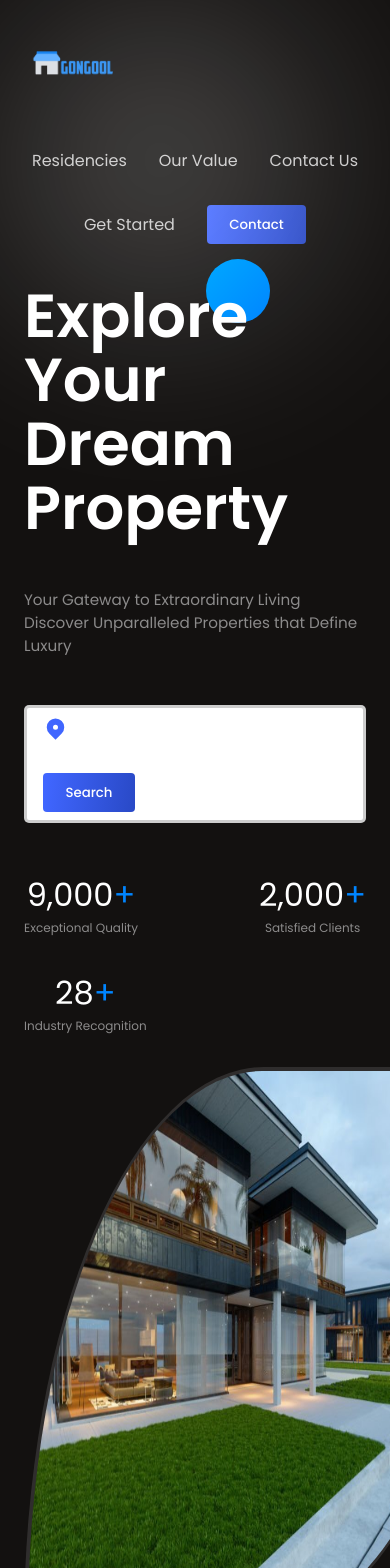
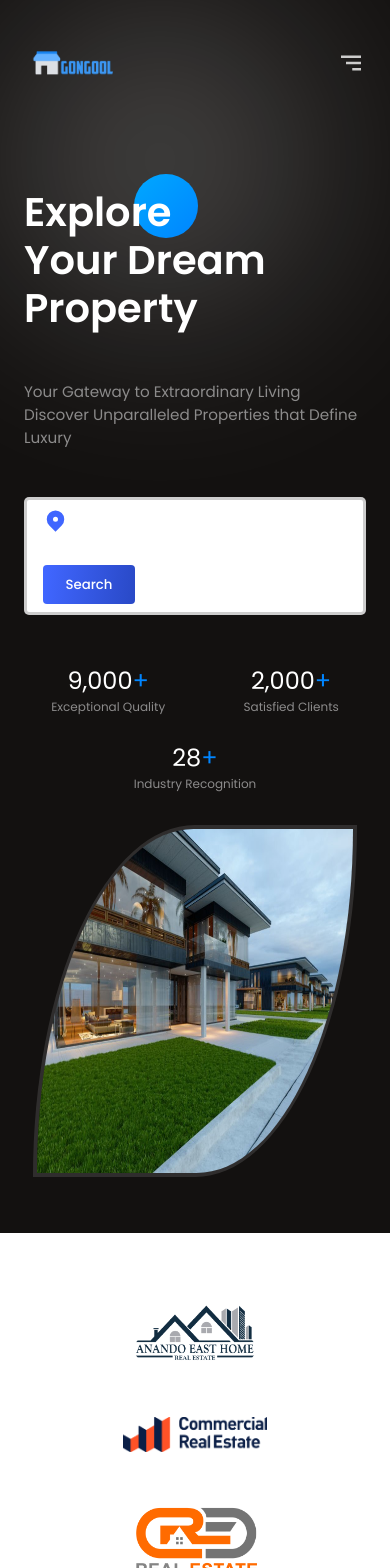
Before and after one commit to gongool/RE-OLD, a React (Vite) app: page / in a window 390 px wide. Shown: the top 1568 px of the page. Built offline with nearby package versions, Linux system fonts and the light colour scheme.

Commit message:
"Initial commit"

```diff
--- a/src/components/Contact/Contact.css
+++ b/src/components/Contact/Contact.css
@@ -6,7 +6,8 @@
     border: 4px solid rgb(232 232 232 / 93%);
     background-size: cover;
 }
-.c-container .image-container > img {
+
+.c-container .image-container>img {
     object-fit: cover;
 }
 
@@ -15,21 +16,22 @@
 }
 
 .c-container>div {
-    flex:1;
+    flex: 1;
 }
 
 .c-right {
     width: 100%;
 }
 
-.c-left{
+.c-left {
     gap: 0.5rem;
 }
 
-.contactModes{
+.contactModes {
     margin-top: 2rem;
     gap: 1rem;
 }
+
 .contactModes .row {
     gap: 1.5rem;
 }
@@ -51,7 +53,7 @@
     font-weight: 600;
 }
 
-.mode >:nth-child(1) {
+.mode>:nth-child(1) {
     width: 100%;
     gap: 1.6rem;
 }
@@ -61,7 +63,7 @@
     font-weight: 600;
 }
 
-.mode:hover{
+.mode:hover {
     scale: 1.1rem;
     box-shadow: var(--shadow);
 }
@@ -71,3 +73,39 @@
     color: white;
     scale: 0.8;
 }
+
+@media (max-width : 1024px) {
+
+    .c-container {
+        flex-direction: column;
+    }
+
+    .c-right {
+        justify-content: center;
+    }
+
+    .contactModes {
+        width: 100%;
+    }
+
+    .row {
+        flex-direction: column;
+        width: 100%;
+    }
+
+    .c-left .primary-text {
+        font-size: 1.6rem;
+        margin-top: -0.7rem;
+    }
+
+    .mode {
+        width: 100%;
+    }
+
+    .c-right .image-container {
+        width: 95%;
+        height: 22rem;
+        object-fit: cover;
+    }
+
+}
--- a/src/components/Footer/Footer.css
+++ b/src/components/Footer/Footer.css
@@ -8,7 +8,18 @@
 }
 
 .f-menu {
-margin-top: 1.5rem;
-gap: 1.5rem;
-font-weight: 500;
+    margin-top: 1.5rem;
+    gap: 1.5rem;
+    font-weight: 500;
 }
+
+@media (max-width: 768px) {
+    .f-container {
+        justify-content: center;
+    }
+
+    .f-container>div {
+
+    }
+
+}
--- a/src/components/Header/Header.css
+++ b/src/components/Header/Header.css
@@ -1,8 +1,8 @@
 .h-container {
-   justify-content: space-between;
-   padding-top: 1rem;
-   padding-bottom: 1rem;
-   color: var(--secondary);
+    justify-content: space-between;
+    padding-top: 1rem;
+    padding-bottom: 1rem;
+    color: var(--secondary);
 }
 
 .h-wrapper {
@@ -11,8 +11,37 @@
 
 .h-menu {
     gap: 2rem;
+    cursor: pointer;
 }
 
 .h-menu>*:hover {
     cursor: pointer;
 }
+
+.menu-icon {
+    display: none;
+}
+
+@media (max-width: 768px) {
+    .menu-icon {
+        display: block;
+    }
+
+    .h-menu {
+
+        z-index: 999;
+        color: var(--black);
+        position: absolute;
+        top: 3rem;
+        right: 4rem;
+        background: white;
+        flex-direction: column;
+        font-weight: 50;
+        gap: 2rem;
+        padding: 3rem;
+        border-radius: 10px;
+        align-items: flex-start;
+        box-shadow: 0px 4px 4px rgba(0, 0, 0, 0.05);
+        transition: all 100ms ease-in;
+    }
+}
--- a/src/components/Header/Header.jsx
+++ b/src/components/Header/Header.jsx
@@ -1,12 +1,28 @@
-import React from 'react'
-import "./Header.css"
+import React, { useState } from 'react';
+import "./Header.css";
+import { BiMenuAltRight } from "react-icons/bi";
+import OutsideClickHandler from 'react-outside-click-handler';
 
 const Header = () => {
+  const [menuOpened, setMenuOpened] = useState(false);
+
+  const getMenuStyles = () => {
+    if (document.documentElement.clientWidth <= 800) {
+      return { right: !menuOpened && "-100%" };
+    }
+  };
+
   return (
     <section className="h-wrapper">
       <div className="flexCenter paddings innerWidth h-container">
         <img src="./logo.png" alt="GONGOOL LOGO" width={100} />
-        <div className=" flexCenter h-menu">
+
+        <OutsideClickHandler
+        onOutsideClick={() => {
+          setMenuOpened(false)
+        }}
+        >
+          <div className="flexCenter h-menu" style={getMenuStyles()}>
             <a href="">Residencies</a>
             <a href="">Our Value</a>
             <a href="">Contact Us</a>
@@ -15,8 +31,14 @@ const Header = () => {
               <a href="">Contact</a>
             </button>
           </div>
+        </OutsideClickHandler>
+
+        <div className="menu-icon" onClick={() => setMenuOpened(prev => !prev)}>
+          <BiMenuAltRight size={30} />
+        </div>
       </div>
     </section>
-  )
-}
-export default Header
+  );
+};
+
+export default Header;
--- a/src/components/Hero/Hero.css
+++ b/src/components/Hero/Hero.css
@@ -6,14 +6,14 @@
 }
 
 .hero-container {
-justify-content: space-between;
-align-items: flex-end;
+    justify-content: space-around;
+    align-items: flex-end;
 }
 
 /* Left Side of The Hero Section*/
 
 .hero-left {
-gap: 3rem;
+    gap: 3rem;
 }
 
 .hero-title {
@@ -41,7 +41,7 @@ gap: 3rem;
 .search-bar {
     background: white;
     border-radius: 5px;
-    border: 3px solid rgba(120,120,120,0.374);
+    border: 3px solid rgba(120, 120, 120, 0.374);
     padding: 0.5rem 1rem;
     justify-content: space-between;
     width: 100%;
@@ -62,7 +62,8 @@ gap: 3rem;
     font-size: 2rem;
 }
 
-.stat>:nth-child(1)>:last-child{ /* Targetting The + Sign*/
+.stat>:nth-child(1)>:last-child {
+    /* Targetting The + Sign*/
     color: #0085ff;
 }
 
@@ -72,10 +73,41 @@ gap: 3rem;
     height: 35rem;
     overflow: hidden;
     border-radius: 50% / 100% 0 100% 0;
-    border: 4px solid rgba(255,255,255,0.12)
+    border: 4px solid rgba(255, 255, 255, 0.12)
 }
 
 .image-container>img {
     width: 100%;
     height: 100%;
 }
+
+
+@media (max-width: 640px) {
+    .hero-container {
+        margin-top: 2rem;
+    }
+
+    .hero-title>h1 {
+        font-size: 2.5rem;
+        line-height: 3rem;
+    }
+
+    .image-container {
+        width: 95%;
+        height: 22rem;
+    }
+
+    .hero-right {
+        width: 100%;
+    }
+    .stats {
+        display: flex;
+        justify-content: space-around;
+        align-items: center;
+        gap: 1.5rem;
+    }
+
+    .stat>:nth-child(1) {
+        font-size: 1.5rem;
+    }
+}
--- a/src/components/Residiencies/Residiencies.css
+++ b/src/components/Residiencies/Residiencies.css
@@ -71,3 +71,17 @@
 .r-buttons>button:hover {
     box-shadow: 0px 0px 8px 2px rgba(0, 0, 0, 0.2);
 }
+
+@media (max-width: 640px) {
+    .r-head {
+        align-items: center;
+    }
+
+    .r-buttons {
+        position: initial;
+    }
+
+    .r-head .primary-text {
+        font-size: 1.5rem;
+    }
+}
--- a/src/components/Value/Value.css
+++ b/src/components/Value/Value.css
@@ -46,6 +46,7 @@
     justify-content: space-between;
     cursor: pointer;
 }
+
 .icon {
     padding: 10px;
     background: #eeeeff;
@@ -59,3 +60,27 @@
 .accordionButton .primary-text {
     font-size: 0.9rem;
 }
+
+
+@media (max-width: 1024px) {
+    .v-container {
+        flex-direction: column;
+    }
+
+    .v-right .primary-text {
+        font-size: 1.4rem;
+        margin-top: -0.7rem;
+    }
+
+
+    .v-left .image-container {
+        width: 100%;
+        height: 22rem;
+    }
+
+    @media (max-width:768px) {
+        .accordionButton .primary-text {
+            font-size: 0.8rem;
+        }
+    }
+}
--- a/src/index.css
+++ b/src/index.css
@@ -115,7 +115,7 @@ font-size: 0.75rem;
 /* media queries */
 @media (min-width: 1536px) {
   .innerWidth {
-    max-width: 1280px;
+    max-width: 1200px;
     margin: auto;
   }
 }
--- a/src/utils/accordion.jsx
+++ b/src/utils/accordion.jsx
@@ -3,7 +3,7 @@ import { MdCancel, MdAnalytics } from "react-icons/md";
 const data = [
   {
     icon: <HiShieldCheck/>,
-    heading: "Best interest rates on the market",
+    heading: "Best interest rates on market",
     detail:
       "Exercitation in fugiat est ut ad ea cupidatat ut in cupidatat occaecat ut occaecat consequat est minim minim esse tempor laborum consequat esse adipisicing eu reprehenderit enim.",
   },
```
Lines whose indentation alone changed are shown as unchanged.
